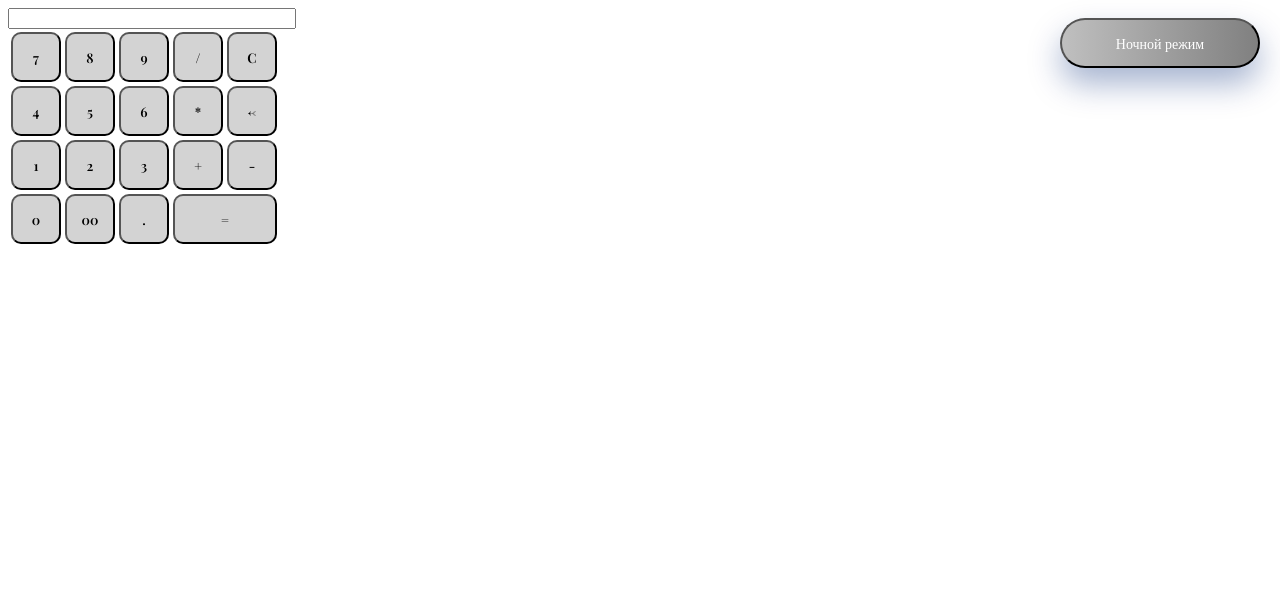
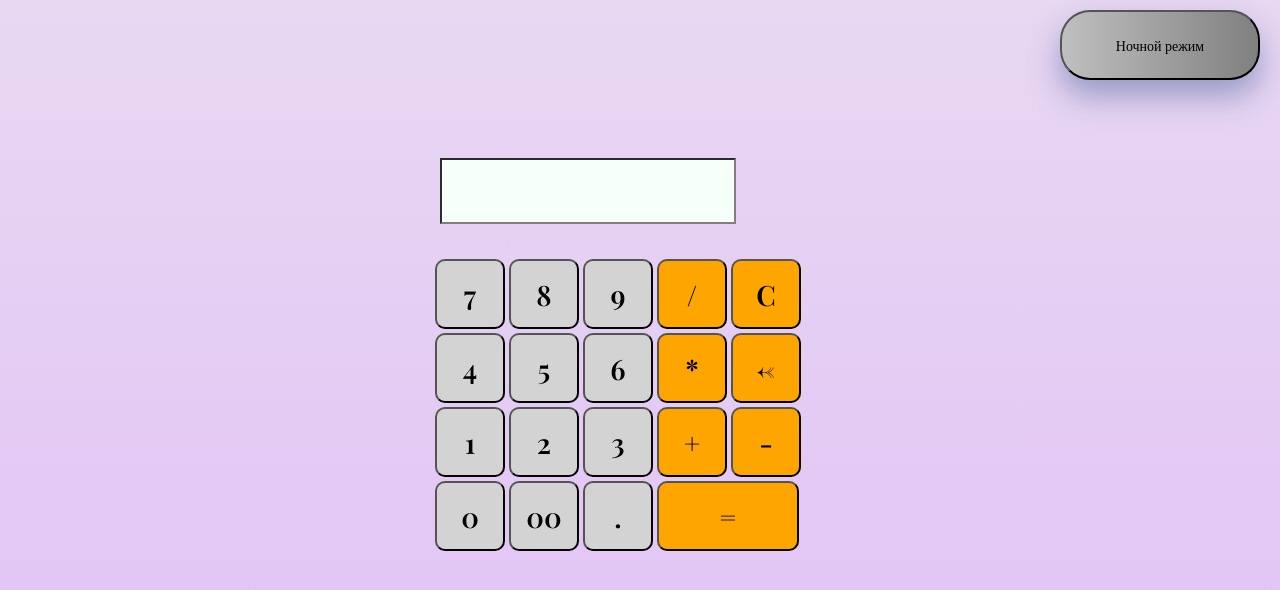
Before and after one commit to avarlamova/calculator, a plain HTML site: page calculator.html in a window 1280 px wide. Drawn offline with nearby package versions, Linux system fonts and the light colour scheme.

Commit message:
Update calculator.css

```diff
--- a/calculator.css
+++ b/calculator.css
@@ -1,17 +1,48 @@
+body {
+    background: linear-gradient(to top, #e0bff5, #e8d8f2) fixed;
+    margin:0;
+}
+
+table {
+    position: absolute;
+    top: 50%;
+    margin-top: -9em;
+    margin-left: 27em;
+}
 button {
-    width: 50px;
-    height: 50px;
+    width: 70px;
+    height: 70px;
     border-radius: 10px;
      cursor: pointer;
     background-color: #d3d3d3;
     font-family: 'Playfair Display', serif;
+    font-size: 28px;
+}
+
+#plus, #minus, #delete-all, #delete, #calculate, #multiply, #divide {
+    width: 70px;
+    height: 70px;
+    border-radius: 10px;
+    cursor: pointer;
+    background-color: orange;
+    font-family: 'Playfair Display', serif;
+    font-size: 28px;
 }
 
 #display {
-    width: 280px;
+   font-family: Arial, Helvetica, sans-serif;
+    font-size: 22px;
+    height: 60px;
+    position: absolute;
+    top: 50%;
+    margin-top: -11em;
+    margin-left: 20em;
+    background-color: #f6fffa;
+    border-color: grey;
 }
+
 #calculate {
-    width:104px;
+    width:142px;
 }
 
 #night {
@@ -25,7 +56,7 @@ button {
     font-family: 'Playfair Display', serif;
     font-size: 14px;
     text-align: center;
-    color: white;
+    color: black;
     box-shadow: 0 16px 32px 0 rgba(0,40,120,.35);
     position: absolute;
     right: 0;
```
